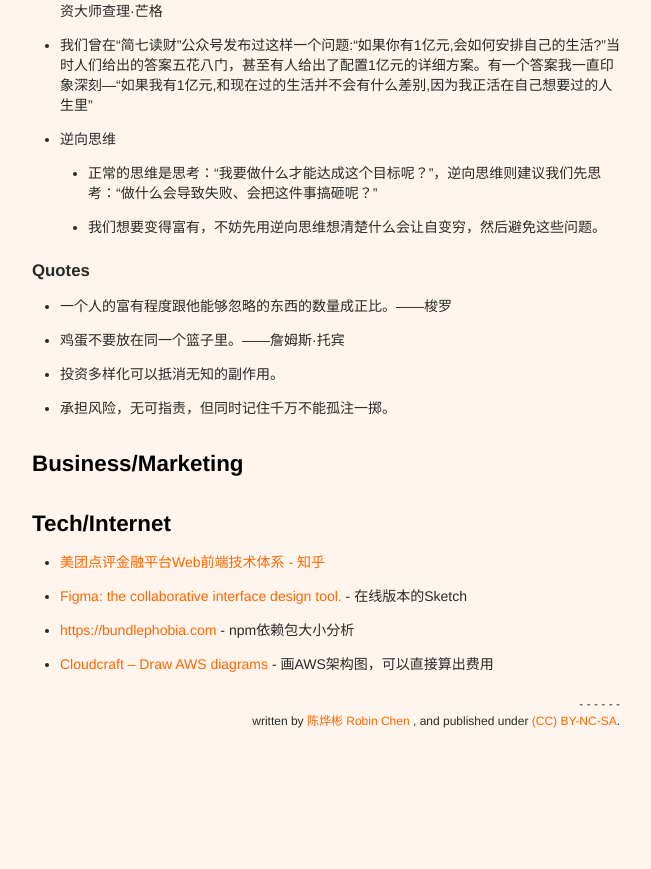
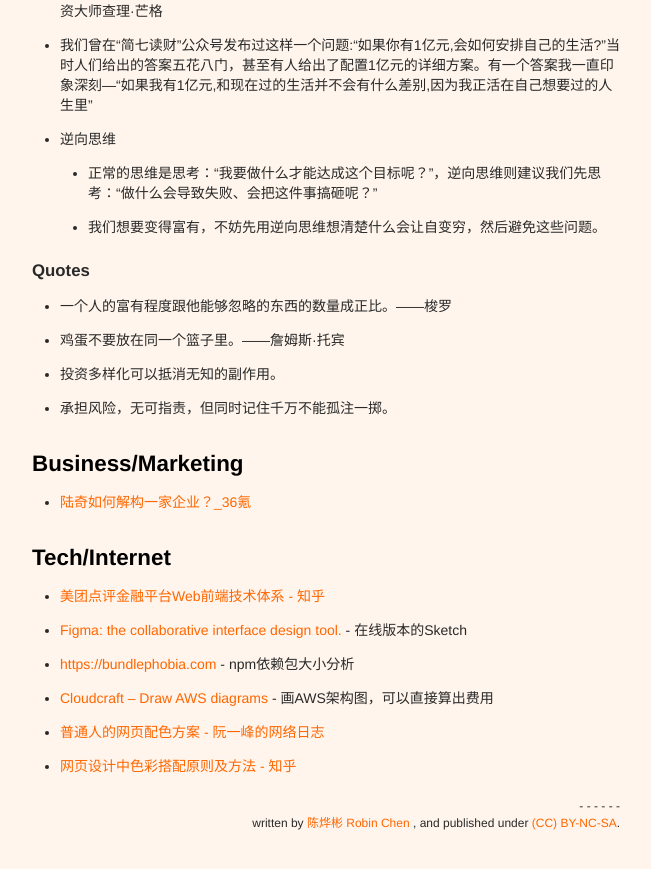
Before and after one commit to xianyuxmu/xianyuxmu.github.io, a Jekyll site: the page built from _posts/2019-12-01-monthly-reading.md, in a window 1280 px wide and 900 px high, scrolled down 1306 px. Shown: the top 869 px of the window, without its empty margins (314-965 px from the left). Built offline with Jekyll 4.4.1, drawn with Linux system fonts in a browser that asks for light colours; comment, search, counter and statistics services are not loaded; before the commit the page ends 2104 px from its top, so only the background shows below that.

Commit message:
Update 2019-12-01-monthly-reading.md

```diff
--- a/_posts/2019-12-01-monthly-reading.md
+++ b/_posts/2019-12-01-monthly-reading.md
@@ -60,6 +60,7 @@ tags:
 
 ## Business/Marketing
 
+- [陆奇如何解构一家企业？_36氪](https://36kr.com/p/5274064)
 
 ## Tech/Internet
 
@@ -67,3 +68,5 @@ tags:
 - [Figma: the collaborative interface design tool.](https://www.figma.com/) - 在线版本的Sketch
 - [https://bundlephobia.com](https://bundlephobia.com/) - npm依赖包大小分析
 - [Cloudcraft – Draw AWS diagrams](https://cloudcraft.co/) - 画AWS架构图，可以直接算出费用
+- [普通人的网页配色方案 - 阮一峰的网络日志](http://www.ruanyifeng.com/blog/2019/03/coloring-scheme.html)
+- [网页设计中色彩搭配原则及方法 - 知乎](https://zhuanlan.zhihu.com/p/28832355)
```
